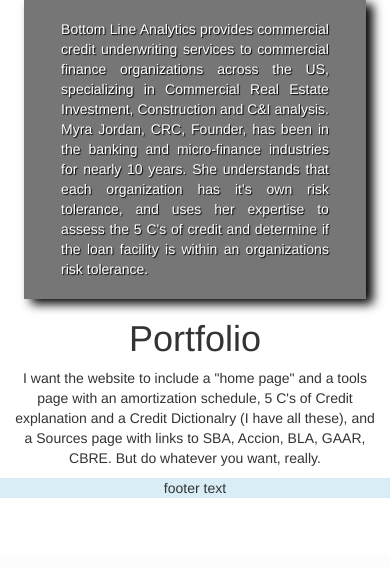
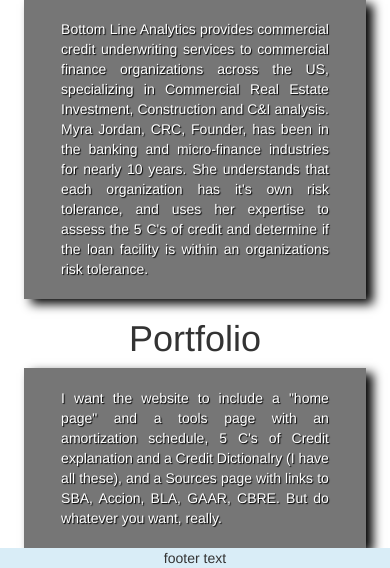
Before and after one commit to abqmj/my-pwp-bottomlineanalytics, a PHP site: page / in a window 390 px wide. Shown: the part 288-856 px from the top of the page. Before the commit the page ends 786 px from the top, so only its background shows below. Run offline with PHP 8.4, Linux system fonts and the light colour scheme; some libraries are stand-ins or nearby versions.

Commit message:
started portfolio but dont really have much to go on with her portfolio

```diff
--- a/public_html/css/style.css
+++ b/public_html/css/style.css
@@ -63,3 +63,25 @@ width: 200px;
 	padding: 20px;
 	text-shadow: 1px 1px 1px black;
 }
+.Portfolio{
+	background-color: rgba(114,114,114,0.97);
+	width: 58%;
+	margin: 0 auto;
+	box-shadow: 7px 5px 10px black;
+}
+
+@media screen and (max-width: 768px) {
+	.Portfolio {
+		background-color: rgba(114,114,114,0.97);
+		width: 95%;
+		margin: 0 auto;
+		box-shadow: 7px 5px 10px black;
+	}
+}
+.portfolioText{
+	width: 90%;
+	margin: 0 auto;
+	color: #ffffff;
+	text-align: justify;
+	padding: 20px;
+	text-shadow: 1px 1px 1px black;
```
